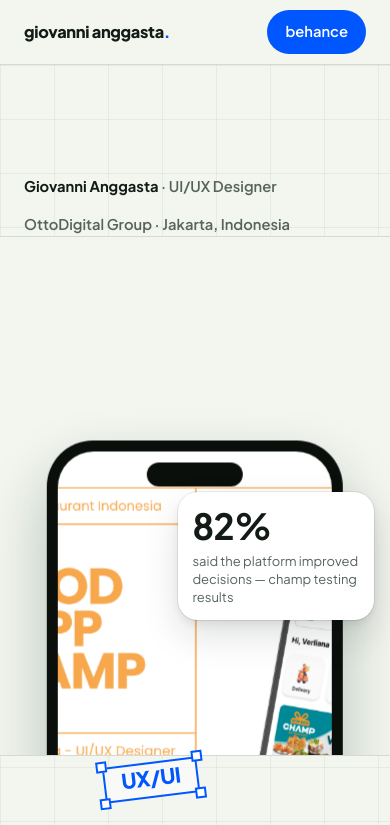
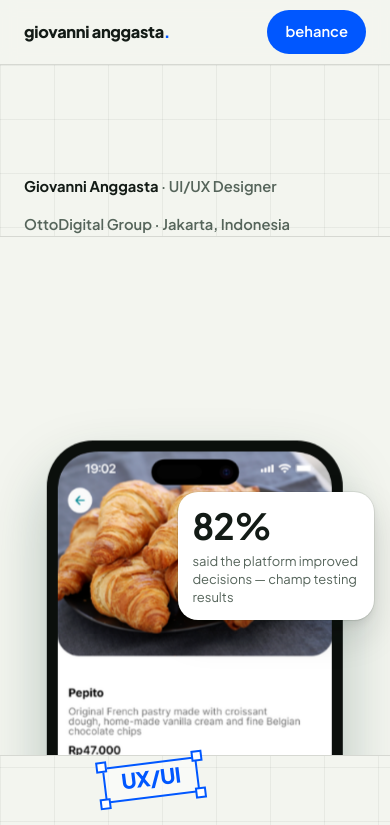
Before and after one commit to giogioanggasta/gio-porto, a React (Vite) app: page / in a window 390 px wide. Shown: the top 825 px of the page. Built offline with nearby package versions, Linux system fonts and the light colour scheme.

Commit message:
Stage phone: use cropped Pepito screen, drop drawn island

```diff
--- a/src/components/ChampStage.jsx
+++ b/src/components/ChampStage.jsx
@@ -12,10 +12,10 @@ export default function ChampStage() {
         <div className="stage-phone-frame rise rise-d1">
           <div className="stage-phone-screen">
             <img
-              src={asset('/images/champ/1.png')}
-              alt="CHAMP food ordering app home screen"
-              width="1920"
-              height="1080"
+              src={asset('/images/champ/phone-screen.png')}
+              alt="CHAMP app product screen — Pepito pastry, Rp47.000"
+              width="341"
+              height="442"
               fetchpriority="high"
             />
           </div>
--- a/src/index.css
+++ b/src/index.css
@@ -161,10 +161,7 @@
         background:#0b0f0c; border-radius:46px; padding:11px;
         box-shadow:0 30px 60px rgba(12,59,46,.28), 0 4px 0 rgba(0,0,0,.08);
       }
-      .stage-phone-frame::before{
-        content:""; position:absolute; top:22px; left:50%; transform:translateX(-50%);
-        width:96px; height:24px; background:#0b0f0c; border-radius:999px; z-index:20; pointer-events:none;
-      }
+      /* No drawn island here: the cropped screen already carries the real one. */
       .stage-phone-screen{ position:relative; width:100%; height:100%; border-radius:36px; overflow:hidden; background:#102018; }
       .stage-phone-screen img{ width:100%; height:100%; object-fit:cover; display:block; }
       .satellite{
```
